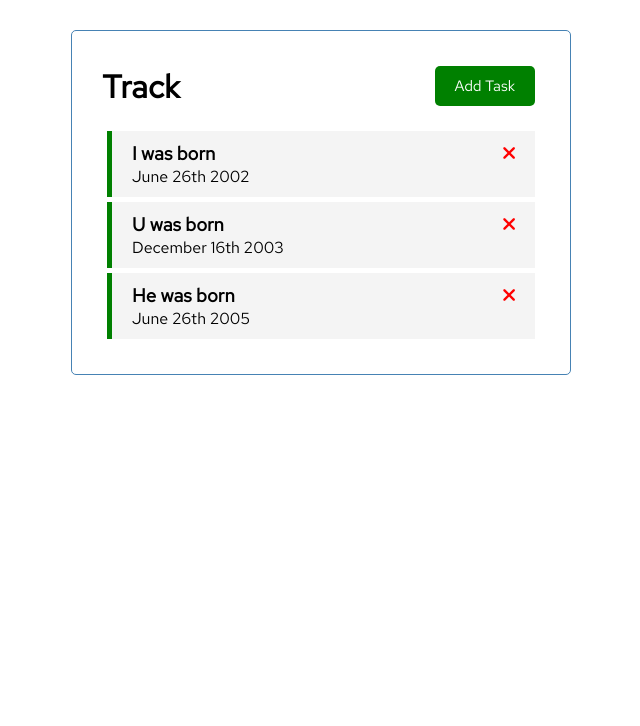
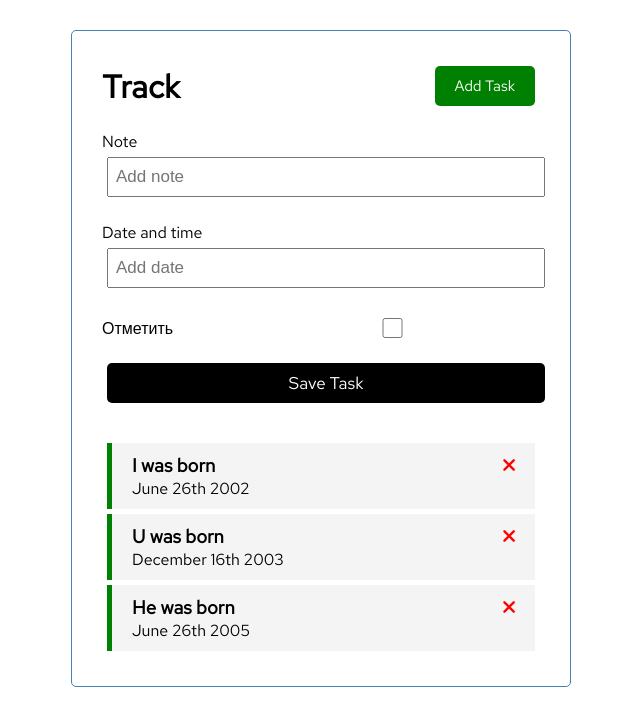
Before and after one commit to rustamshamelov/vueproject1, a Vue app: page / in a window 1280 px wide. Shown: the top 726 px of the page, without its empty margins (319-959 px from the left). Built offline with nearby package versions, Linux system fonts and the light colour scheme.

Commit message:
realised the method delete task

```diff
--- a/src/App.vue
+++ b/src/App.vue
@@ -1,19 +1,26 @@
 <template>
   <div class="container">
     <Header title="Track" />
-    <Tasks @delete-task="deleteTask" :tasks="tasks" />
+    <AddTask @add-task="addTask" />
+    <Tasks
+      @toggle-reminder="toggleReminder"
+      @delete-task="deleteTask"
+      :tasks="tasks"
+    />
   </div>
 </template>
 
 <script>
 import Header from "./components/Header";
 import Tasks from "./components/Tasks";
+import AddTask from "./components/AddTask";
 
 export default {
   name: "App",
   components: {
     Header,
     Tasks,
+    AddTask,
   },
   data() {
     return {
@@ -21,10 +28,18 @@
     };
   },
   methods: {
+    addTask(task) {
+      this.tasks = [...this.tasks, task];
+    },
     deleteTask(id) {
       if (confirm("Are you sure to delete this task?")) {
         this.tasks = this.tasks.filter((task) => task.id !== id);
       }
+    },
+    toggleReminder(id) {
+      this.tasks = this.tasks.map((task) =>
+        task.id === id ? { ...task, reminder: !task.reminder } : task
+      );
     },
   },
   created() {
--- /dev/null
+++ b/src/components/AddTask.vue
@@ -0,0 +1,89 @@
+<template>
+  <form @submit="onSubmit" class="add-form">
+    <div class="form-control">
+      <label>Note</label>
+      <input type="text" v-model="text" name="text" placeholder="Add note" />
+    </div>
+    <div class="form-control">
+      <label>Date and time</label>
+      <input type="text" v-model="day" name="day" placeholder="Add date" />
+    </div>
+    <div class="form-control form-control-check">
+      <label>Отметить</label>
+      <input type="checkbox" v-model="reminder" value="reminder" />
+    </div>
+    <input type="submit" value="Save Task" class="btn btn-block" />
+  </form>
+</template>
+
+<script>
+export default {
+  name: "AddTask",
+  data() {
+    return {
+      text: "",
+      day: "",
+      reminder: false,
+    };
+  },
+  methods: {
+    onSubmit(e) {
+      e.preventDefault();
+
+      if (!this.text) {
+        alert("Please add note");
+        return;
+      }
+
+      if (!this.day) {
+        alert("Please add day");
+        return;
+      }
+
+      const newTask = {
+        id: Math.floor(Math.random() * 10000),
+        text: this.text,
+        day: this.day,
+        reminder: this.reminder,
+      };
+
+      this.$emit("add-task", newTask);
+
+      this.text = "";
+      this.day = "";
+      this.reminder = false;
+    },
+  },
+};
+</script>
+
+<style scoped>
+.add-form {
+  margin-bottom: 40px;
+}
+.form-control {
+  margin: 20px 0;
+}
+.form-control label {
+  display: block;
+}
+input {
+  width: 100%;
+  height: 40px;
+  margin: 5px;
+  padding: 3px 7px;
+  font-size: 17px;
+}
+.form-control-check {
+  display: flex;
+  align-items: center;
+  justify-content: space-between;
+}
+.form-control-check label {
+  flex: 1;
+}
+.form-control-check input {
+  flex: 2;
+  height: 20px;
+}
+</style>
--- a/src/components/Task.vue
+++ b/src/components/Task.vue
@@ -1,9 +1,12 @@
 /* eslint-disable prettier/prettier */
 <template>
-  <div :class="[task.reminder ? 'reminder' : '', 'task']">
+  <div
+    @dblclick="$emit('toggle-reminder', task.id)"
+    :class="[task.reminder ? 'reminder' : '', 'task']"
+  >
     <h3>
       {{ task.text }}
-      <i @click="onDelete(task.id)" class="fas fa-times"></i>
+      <i @click="$emit('delete-task', task.id)" class="fas fa-times"></i>
     </h3>
     <p>{{ task.day }}</p>
   </div>
@@ -14,11 +17,6 @@
   name: "Task",
   props: {
     task: Object,
-  },
-  methods: {
-    onDelete(id) {
-      this.$emit("delete-task", id);
-    },
   },
 };
 </script>
--- a/src/components/Tasks.vue
+++ b/src/components/Tasks.vue
@@ -1,6 +1,10 @@
 <template>
   <div :key="task.id" v-for="task in tasks">
-    <Task @delete-task="$emit('delete-task', task.id)" :task="task" />
+    <Task
+      @toggle-reminder="$emit('toggle-reminder', task.id)"
+      @delete-task="$emit('delete-task', task.id)"
+      :task="task"
+    />
   </div>
 </template>
 
@@ -15,6 +19,6 @@
   components: {
     Task,
   },
-  emits: ["delete-task"],
+  emits: ["delete-task", "toggle-reminder"],
 };
 </script>
```
